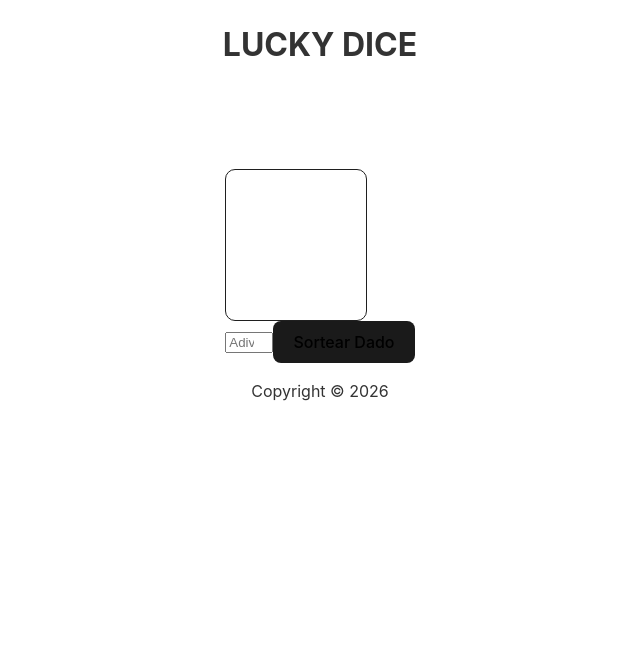
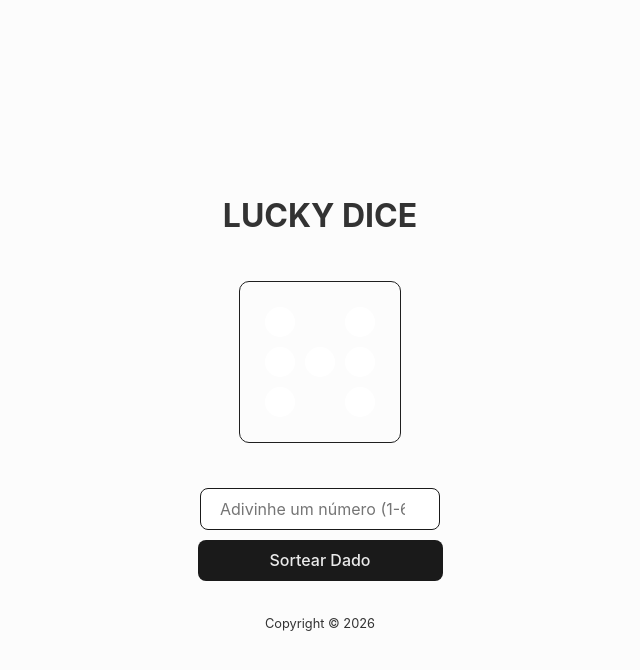
Before and after one commit to AndreVsc/react-lucky-dice-portifolio, a React (Vite) app: page / in a window 1280 px wide. Shown: the top 670 px of the page, without its empty margins (320-960 px from the left). Built offline with nearby package versions, Linux system fonts and the light colour scheme.

Commit message:
mod project

```diff
--- a/src/app/App.css
+++ b/src/app/App.css
@@ -1,10 +1,14 @@
 #container{
   flex: 1;
+  display: flex;
   margin: 10px;
   flex-direction: column;
   justify-items: center;
   align-items: center;
-  gap: 10px;
+  align-content: center;
+  max-width: 800px;
+  max-height: 800px;
+  gap: 20px;
 }
 
 #container-title{
@@ -17,4 +21,9 @@
 
 #container-copy{
   flex: 1;
+  display: flex;
+  align-self: center;
+  align-items: flex-start;
+  font-size: 0.8em;
+  color: #333333;
 }
--- a/src/components/Dice/Dice.css
+++ b/src/components/Dice/Dice.css
@@ -1,18 +1,46 @@
 #dice{
+    display: flex;
     flex: 1;
-
+    flex-direction: column;
+    gap: 45px;
 }
 
 #dice-container {
     display: flex;
     justify-content: center;
+    align-items: center;
     align-self: center;
-    margin-top: 100px;
+    height: 120px;
+    width: 120px;
+
     border-radius: 10px;
-    max-width: 100px;
     border: #1F1F1F 1px solid;
-    background-color: #ffffff;
+    background-color: #fcfcfc;
     padding: 20px;
+}
+
+#colum-1{
+    display: flex;
+    flex-direction: column;
+    justify-content: center;
+    align-items: center;
+    margin: 0;
+}
+
+#colum-2{
+    display: flex;
+    flex-direction: column;
+    justify-content: center;
+    align-items: center;
+    margin: 0;
+}
+
+#colum-3{
+    display: flex;
+    flex-direction: column;
+    justify-content: center;
+    align-items: center;
+    margin: 0;
 }
 
 .ball {
@@ -32,6 +60,7 @@
 
 .buttons{
     display: flex;
-
+    flex-direction: column;
     align-items: center;
+    gap: 10px;
 }
--- a/src/components/Dice/Dice.tsx
+++ b/src/components/Dice/Dice.tsx
@@ -3,12 +3,11 @@ import './Dice.css';
 interface DiceProps {
     roll: number;
     userGuess: number | '';
-    setRoll: (n: number) => void;
     setUserGuess: (n: number | '') => void;
     handleRoll: () => void;
 }
 
-const Dice: React.FC<DiceProps> = ({ roll, setRoll, userGuess, setUserGuess, handleRoll }) => {
+const Dice: React.FC<DiceProps> = ({ roll, userGuess, setUserGuess, handleRoll }) => {
     const getActiveBalls = (number: number) => {
         switch (number) {
             case 1: return [4];
--- a/src/components/Game/Game.css
+++ b/src/components/Game/Game.css
@@ -1,4 +1,8 @@
 #game{
     flex:1;
-
+    display: flex;
+    flex-direction: column;
+    justify-content: center;
+    align-items: center;
+    gap: 20px;
 }
--- a/src/components/Game/Game.tsx
+++ b/src/components/Game/Game.tsx
@@ -32,7 +32,7 @@ const Game: React.FC = () => {
 
     return (
         <div id='game'>
-            <Dice roll={roll} setRoll={setRoll} userGuess={userGuess} setUserGuess={setUserGuess} handleRoll={handleRoll} />
+            <Dice roll={roll} userGuess={userGuess} setUserGuess={setUserGuess} handleRoll={handleRoll} />
             {message && <div className="message">{message}</div>}
         </div>
     );
--- a/src/index.css
+++ b/src/index.css
@@ -16,6 +16,14 @@
   -moz-osx-font-smoothing: grayscale;
 }
 
+body{
+  display: flex;
+  justify-content: center;
+  align-items: center;
+  height: 100vh;
+  background-color: #fcfcfc;
+}
+
 a {
   font-weight: 500;
   color: #646cff;
@@ -25,7 +33,19 @@ a:hover {
   color: #535bf2;
 }
 
+input{
+  font-size: 1em;
+  padding: 0.6em 1.2em;
+  border-radius: 8px;
+  border: 1px solid #1a1a1a;
+  font-family: inherit;
+  transition: border-color 0.25s;
+  height: 20px;
+  width: 200px;
+}
+
 button {
+  color: #ebebeb;
   border-radius: 8px;
   border: 1px solid transparent;
   padding: 0.6em 1.2em;
@@ -35,7 +55,9 @@ button {
   background-color: #1a1a1a;
   cursor: pointer;
   transition: border-color 0.25s;
+  width: 245px;
 }
+
 button:hover {
   border-color: #ebebeb;
 }
```
